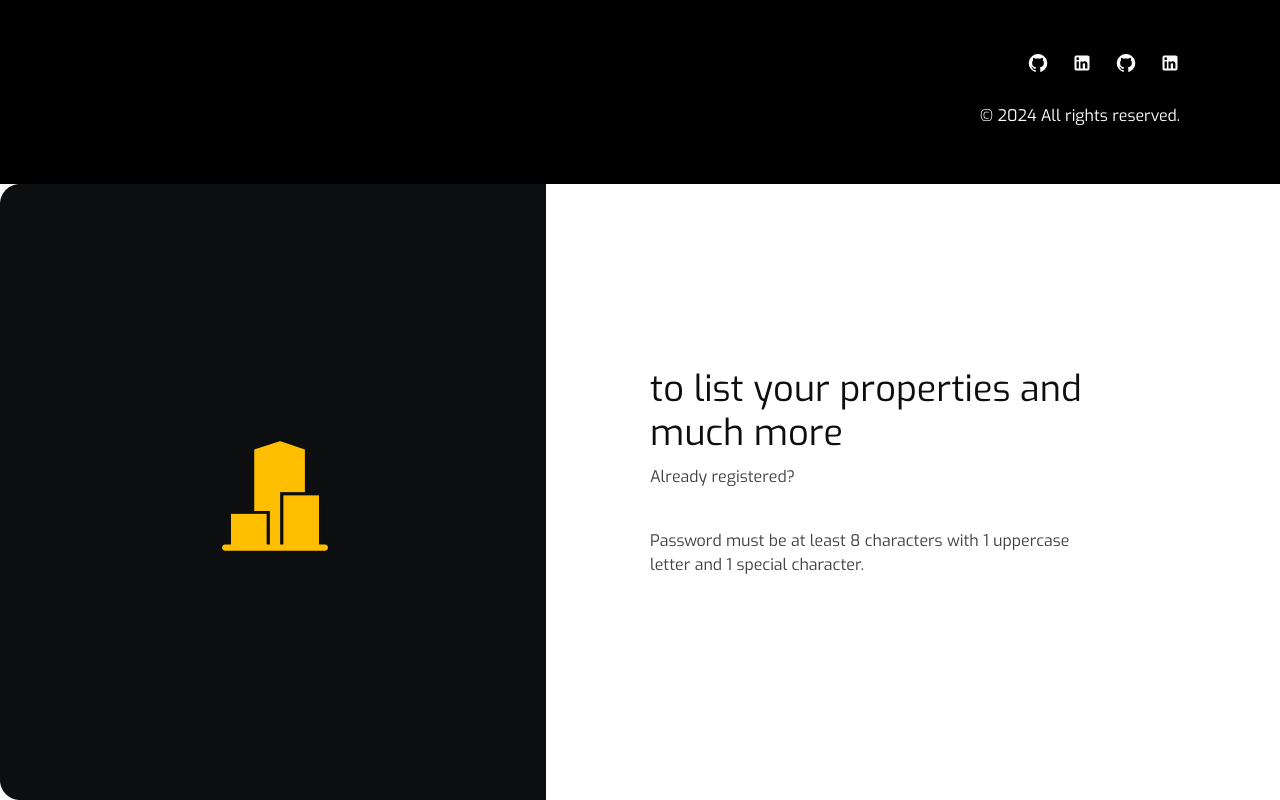
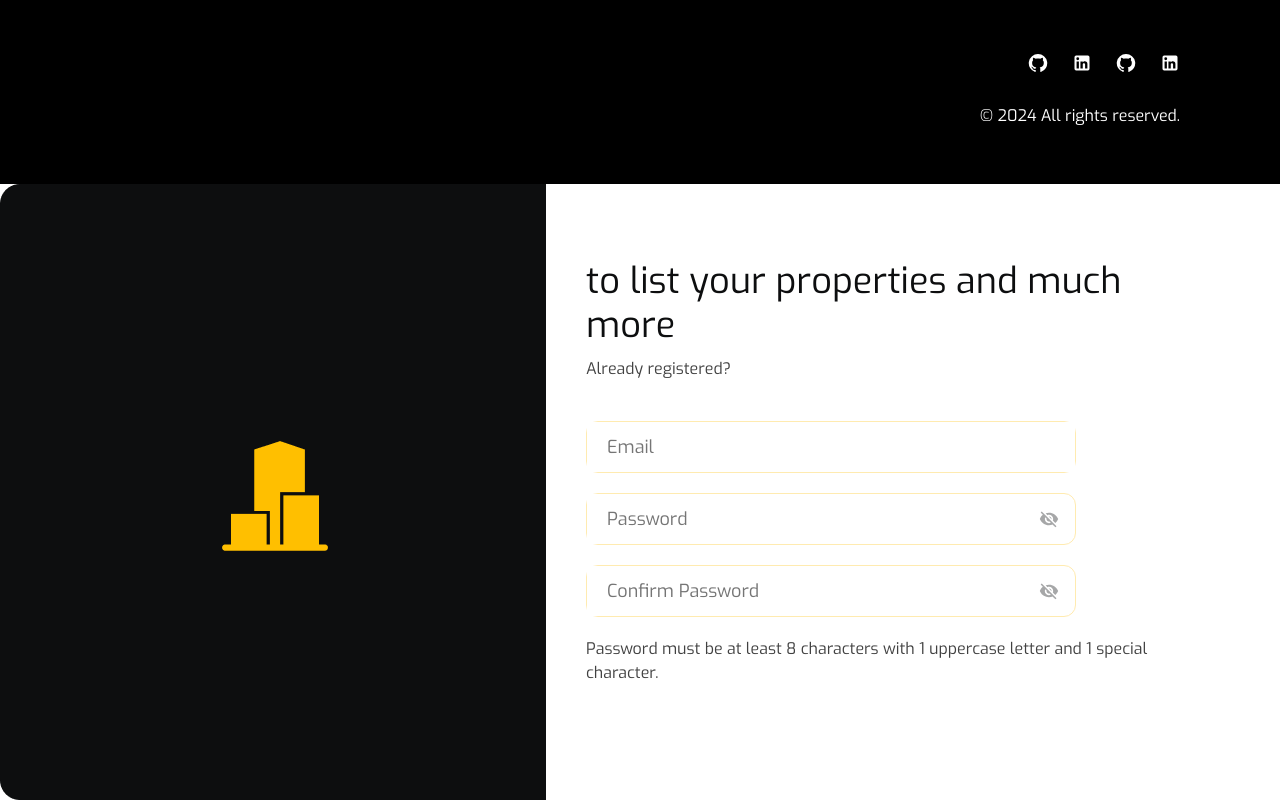
Before and after one commit to AhmedAmgadElsharkawy/Real-Estate-Property-Management, a React (Vite) app in the folder client/: page /properties in a window 1280 px wide. Shown: the part 2964-3764 px from the top of the page. Built offline with nearby package versions, Linux system fonts and the light colour scheme.

Commit message:
add authInputField component

```diff
--- a/client/src/App.css
+++ b/client/src/App.css
@@ -6,3 +6,7 @@
     box-sizing: border-box;
     font-family: 'Exo', sans-serif;
 }
+
+input{
+    outline: none;
+}
--- /dev/null
+++ b/client/src/components/AuthInputFiled/AuthInputField.jsx
@@ -0,0 +1,34 @@
+import styles from "./AuthInputField.module.css"
+import { useState } from "react"
+import VisibilityOffIcon from '@mui/icons-material/VisibilityOff';
+import VisibilityIcon from '@mui/icons-material/Visibility';
+
+function AuthInputField({ type, placeholder, name }) {
+  const [value, setValue] = useState("");
+  const [visibility,setVisibility] = useState(false);
+
+  const onChange = (event) => {
+    const v = event.target.value;
+    setValue(v);
+  }
+
+  const onClick = (event)=>{
+    setVisibility(!visibility)
+  }
+
+  return (
+    <div className={styles.inputDiv}>
+      <input
+        type={type == "password" ? (visibility ? "text" : "password") : type}
+        name={name}
+        placeholder={placeholder}
+        className={styles.inputItem}
+        value={value}
+        onChange={onChange}
+      />
+      {type == "password" && <button onClick = {onClick} type = "button" className={styles.eyeIcon}>{(!visibility ? <VisibilityOffIcon sx = {{fontSize:'20px'}}/> : <VisibilityIcon sx = {{fontSize:'20px'}}/>)}</button>}
+      </div>
+  )
+}
+
+export default AuthInputField
--- /dev/null
+++ b/client/src/components/AuthInputFiled/AuthInputField.module.css
@@ -0,0 +1,44 @@
+.inputDiv{
+    max-width: 490px;
+    border: 1px solid #FFEBB0;
+    border-radius: 12px;
+    display: flex;
+    align-items: center;
+}
+
+.inputItem{
+    color: #A6A7A8;
+    font-size: 18px;
+    line-height: 26px;
+    font-weight: 400;
+    border: none;
+    width: 100%;
+    align-items: center;
+    padding: 12px 20px 12px 20px;
+}
+
+.eyeIcon{
+    border: none;
+    display: flex;
+    align-items: center;
+    justify-content: center;
+    background-color: white;
+    margin-right: 16px;
+    color: #A6A7A8;
+    cursor: pointer;
+}
+
+
+
+@media (max-width:520px){
+    .inputDiv{
+        max-width: 303px;
+        font-size: 16px;
+        line-height: 24px;
+    }
+    .inputItem{
+        padding: 8px 20px;
+        font-size: 16px;
+        line-height: 24px;
+    }
+}
--- a/client/src/components/AuthOverlay/AuthOverlay.jsx
+++ b/client/src/components/AuthOverlay/AuthOverlay.jsx
@@ -1,10 +1,12 @@
 import styles from "./AuthOverlay.module.css"
 import photo from "../../assets/signIn.png"
+import AuthInputField from "../AuthInputFiled/AuthInputField"
 
 function AuthOverlay({ onSubmit, type, onClick }) {
     return (
         <div className={styles.container}>
             <img src={photo} alt="sigin photo" className={styles.Img} />
+            <div className={styles.formWrapper}>
             <form onSubmit={onSubmit} className={styles.CustomizedFormComponent}>
                 <div className={styles.header}>
                     <div className={styles.headerTopDiv}>{type} to list your properties and much more</div>
@@ -14,6 +16,10 @@ function AuthOverlay({ onSubmit, type, onClick }) {
                     </div>
                 </div>
                 <div className={styles.inputs}>
+                    <AuthInputField type="email" placeholder="Email" name="email"/>
+                    <AuthInputField type="password" placeholder="Password" name="password"/>
+                    <AuthInputField type="password" placeholder="Confirm Password" name="confirmPassword"/>
+
                     <div className={styles.inputsDivText}>
                         {type == "Sign in" ?
                             (<button className={styles.forgotPasswordButton}>Forgot Password?</button>) :
@@ -23,6 +29,7 @@ function AuthOverlay({ onSubmit, type, onClick }) {
                 </div>
                 <div className={styles.buttons}></div>
             </form>
+            </div>
         </div>
     )
 }
--- a/client/src/components/AuthOverlay/AuthOverlay.module.css
+++ b/client/src/components/AuthOverlay/AuthOverlay.module.css
@@ -2,23 +2,29 @@
     display: flex;
     justify-content: center;
     align-items: center;
-    width: 1164px;
+    max-width: 1164px;
     gap: 40px;
     border-radius: 20px;
 }
 
 .Img{
-    width: 546px;
+    max-width: 546px;
     object-fit: fill;
 }
 
+.formWrapper{
+    display: flex;
+    width: 100%;
+    justify-content: center;
+    align-items: center;
+}
+
 .CustomizedFormComponent{
-    width: 618px;
+    width: 100%;
     display: flex;
     flex-direction: column;
     justify-content: space-between;
     align-items: center;
-    padding: 40px 64px;
     gap: 40px;
 }
 
@@ -39,7 +45,6 @@
 }
 
 .headerBottomDiv{
-    width: 100%;
     display: flex;
     width: 100%;
     justify-content: flex-start;
@@ -89,10 +94,10 @@
 
 @media (max-width:960px){
     .container{
-        width: 620px;
+        max-width: 620px;
         padding: 40px;
     }
-    .imgDiv{
+    .Img{
         display: none;
     }
     .CustomizedFormComponent{
@@ -105,7 +110,7 @@
 
 @media (max-width:520px){
     .container{
-        width: 343px;
+        max-width: 343px;
         gap: 32px;
         padding: 24px 20px;
     }
@@ -127,5 +132,4 @@
         font-size: 14px;
         line-height: 20px;
     }
-
 }
--- a/client/src/components/CustomizedInputFiled/CustomizedInputField.module.css
+++ /dev/null
@@ -1,4 +0,0 @@
-.customizedInputField{
-    width: 100%;
-
-}
```
Also changed, not shown: client/src/components/CustomizedInputFiled/CustomizedInputField.jsx (deleted, +0 -8 lines), client/src/components/CustomizedButton/CustomizedButton.jsx (deleted), client/src/components/CustomizedButton/CustomizedButton.module.css (deleted).
